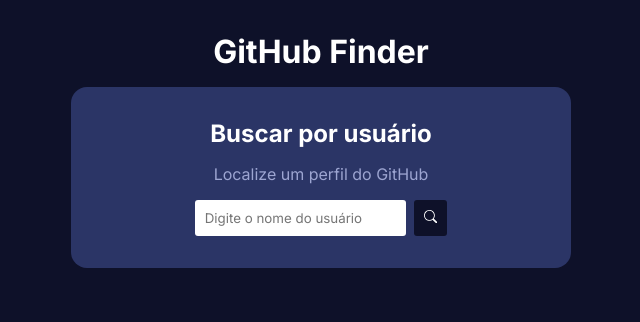
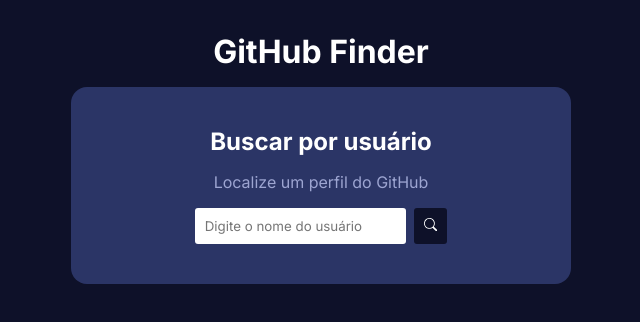
Before and after one commit to philipeoliveira/github-finder, a React (Vite) app: page / in a window 1280 px wide. Shown: the top 322 px of the page, without its empty margins (319-959 px from the left). Built offline with nearby package versions, Linux system fonts and the light colour scheme.

Commit message:
Adjust main container padding in Search component

```diff
--- a/src/components/Search.module.css
+++ b/src/components/Search.module.css
@@ -1,6 +1,6 @@
 .search {
    background-color: #2b3566;
-   padding: 2rem;
+   padding: 2.5rem;
    border-radius: 1rem;
    display: flex;
    flex-direction: column;
```
